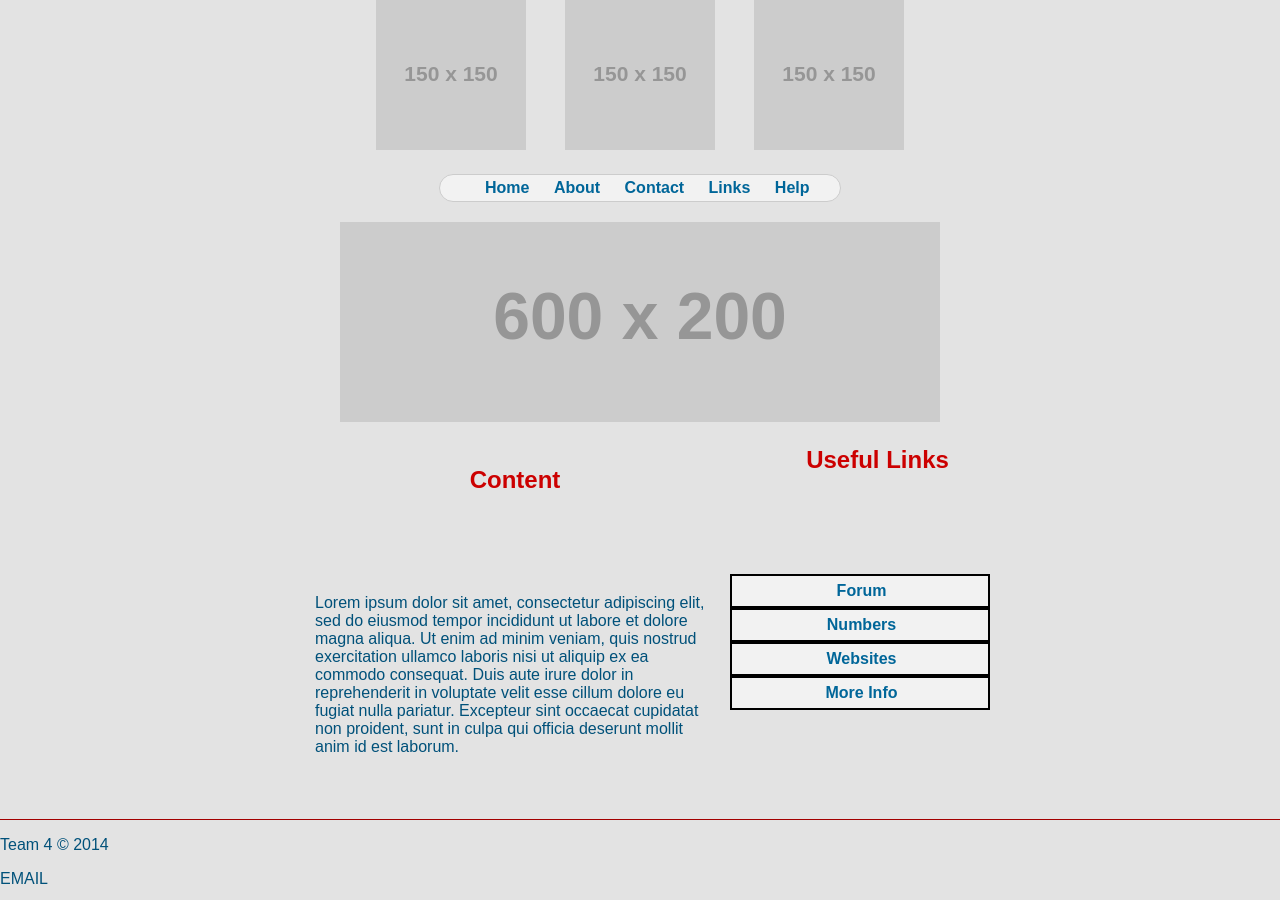
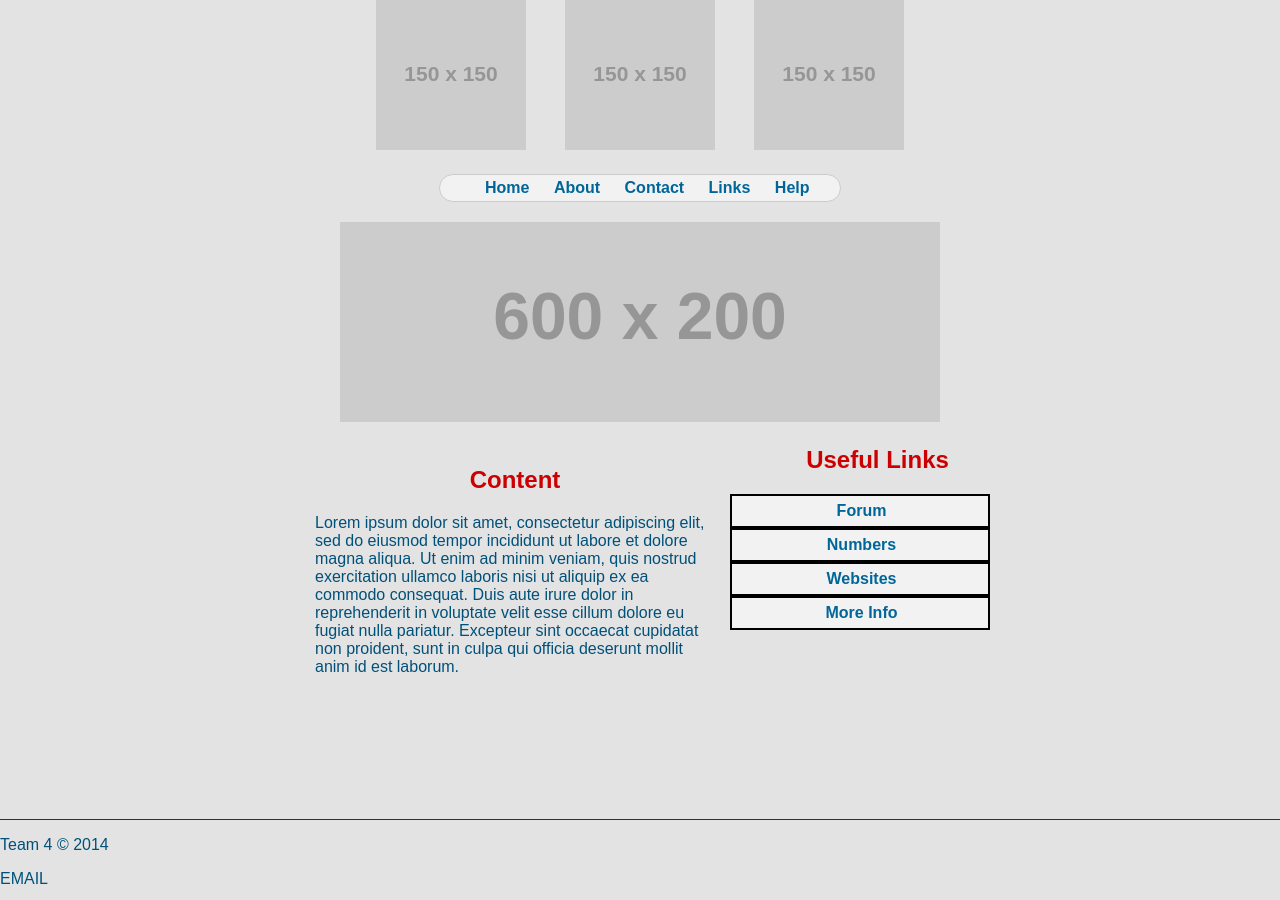
Before and after one commit to iinf362/team4, a Jekyll site: the page built from index.html, in a window 1280 px wide. Built offline with Jekyll 4.4.1, drawn with Linux system fonts in a browser that asks for light colours.

Commit message:
Wrong placement fix

```diff
--- a/css/main.css
+++ b/css/main.css
@@ -72,12 +72,12 @@ body {
 	display: block;
 	max-width: 700px;
 	margin: 0 auto;
+	padding-bottom: 80px;
 }
 
 .container h2 {
 	color: #c00;
 	text-align: center;
-	padding-bottom: 80px;
 }
 
 .content {
```
